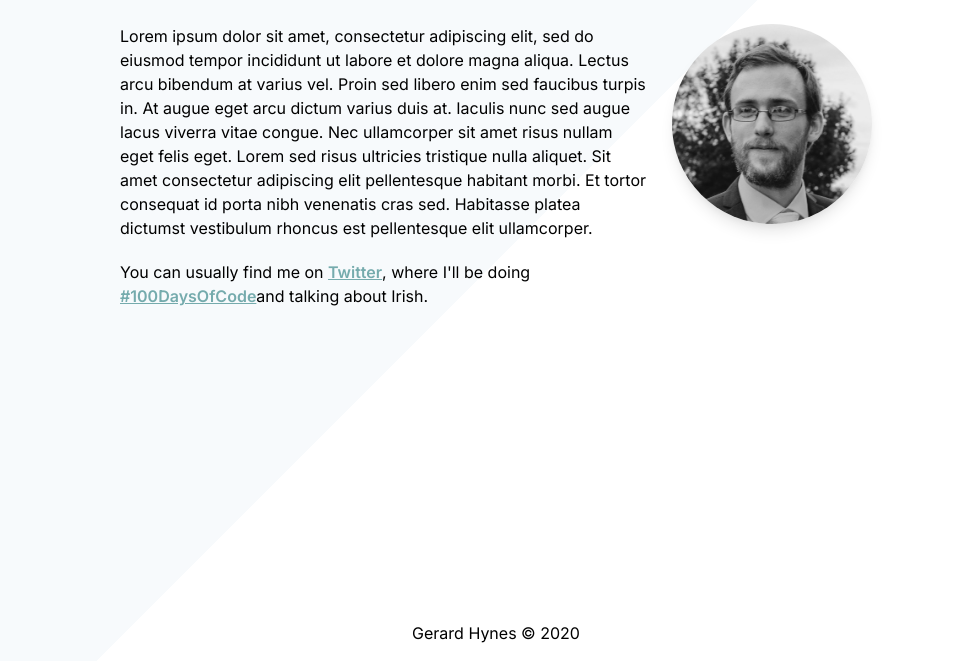
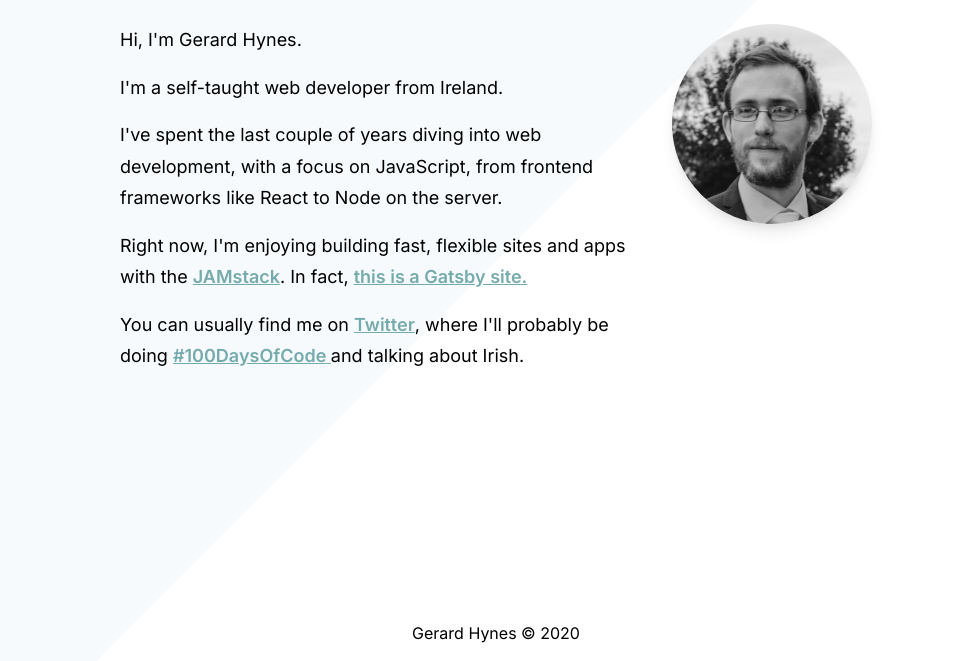
Before and after one commit to gerhynes/personal-site, a Gatsby site: page /about in a window 1280 px wide. Shown: the part 139-800 px from the top of the page, without its empty margins (144-1118 px from the left). Built offline with nearby package versions, Linux system fonts and the light colour scheme; Gatsby itself is replaced by a stand-in of ours; some packages are replaced by stand-ins of ours.

Commit message:
Build out about page

```diff
--- a/src/pages/about.js
+++ b/src/pages/about.js
@@ -16,22 +16,22 @@ const Heading = styled.h2`
 
 const BioContainer = styled.div`
   display: flex;
-  flex-direction: column-reverse;
+  flex-direction: column;
   justify-content: center;
 
   @media (min-width: 768px) {
-    flex-direction: row;
+    flex-direction: row-reverse;
   }
 `;
 
 const Bio = styled.div`
   margin-left: 1.5rem;
   margin-right: 1.5rem;
-  font-size: 1rem;
-  line-height: 1.5;
+  font-size: 1.125rem;
+  line-height: 1.75;
 
   p {
-    margin-bottom: 1.25rem;
+    margin-bottom: 1rem;
   }
 
   a {
@@ -64,35 +64,38 @@ const About = () => {
             <SEO title="Gerard Hynes | About" />
             <Heading>About</Heading>
             <BioContainer>
-              <Bio>
-                <p>
-                  Lorem ipsum dolor sit amet, consectetur adipiscing elit, sed
-                  do eiusmod tempor incididunt ut labore et dolore magna aliqua.
-                  Lectus arcu bibendum at varius vel. Proin sed libero enim sed
-                  faucibus turpis in. At augue eget arcu dictum varius duis at.
-                  Iaculis nunc sed augue lacus viverra vitae congue. Nec
-                  ullamcorper sit amet risus nullam eget felis eget. Lorem sed
-                  risus ultricies tristique nulla aliquet. Sit amet consectetur
-                  adipiscing elit pellentesque habitant morbi. Et tortor
-                  consequat id porta nibh venenatis cras sed. Habitasse platea
-                  dictumst vestibulum rhoncus est pellentesque elit ullamcorper.
-                </p>
-                <p>
-                  You can usually find me on{` `}
-                  <a href={`https://twitter.com/${social.twitter}`}>Twitter</a>,
-                  where I'll be doing{" "}
-                  <a href="https://twitter.com/search?q=%23100DaysOfCode%20from%3AGerard_K_Hynes&src=typed_query&f=live">
-                    #100DaysOfCode
-                  </a>
-                  and talking about Irish.
-                </p>
-              </Bio>
               <BioImageWrapper>
                 <BioImage
                   fixed={data.avatar.childImageSharp.fixed}
                   alt={author}
                 />
               </BioImageWrapper>
+              <Bio>
+                <p>Hi, I'm Gerard Hynes.</p>
+                <p>I'm a self-taught web developer from Ireland.</p>
+                <p>
+                  I've spent the last couple of years diving into web
+                  development, with a focus on JavaScript, from frontend
+                  frameworks like React to Node on the server.
+                </p>
+                <p>
+                  Right now, I'm enjoying building fast, flexible sites and apps
+                  with the <a href="https://jamstack.org/">JAMstack</a>. In
+                  fact,{" "}
+                  <a href="https://github.com/GK-Hynes/personal-site">
+                    this is a Gatsby site.
+                  </a>
+                </p>
+                <p>
+                  You can usually find me on{` `}
+                  <a href={`https://twitter.com/${social.twitter}`}>Twitter</a>,
+                  where I'll probably be doing{" "}
+                  <a href="https://twitter.com/search?q=%23100DaysOfCode%20from%3AGerard_K_Hynes&src=typed_query&f=live">
+                    #100DaysOfCode{` `}
+                  </a>
+                  and talking about Irish.
+                </p>
+              </Bio>
             </BioContainer>
           </Layout>
         );
```
Also changed, not shown: src/pages/writing.js (+4 -3 lines).
